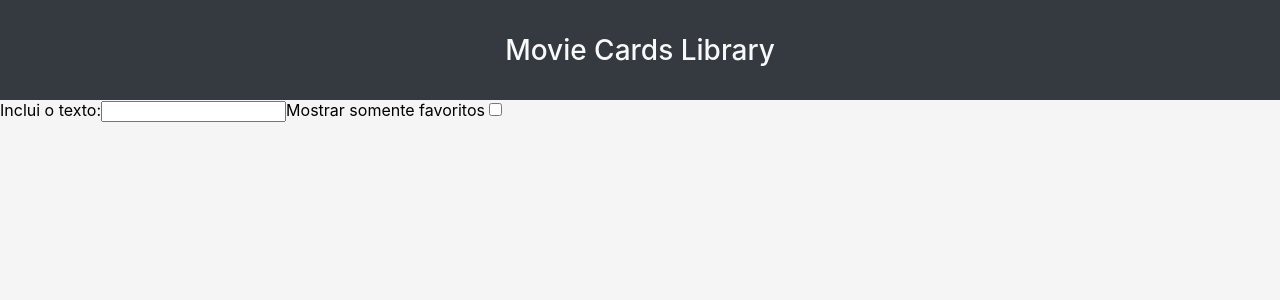
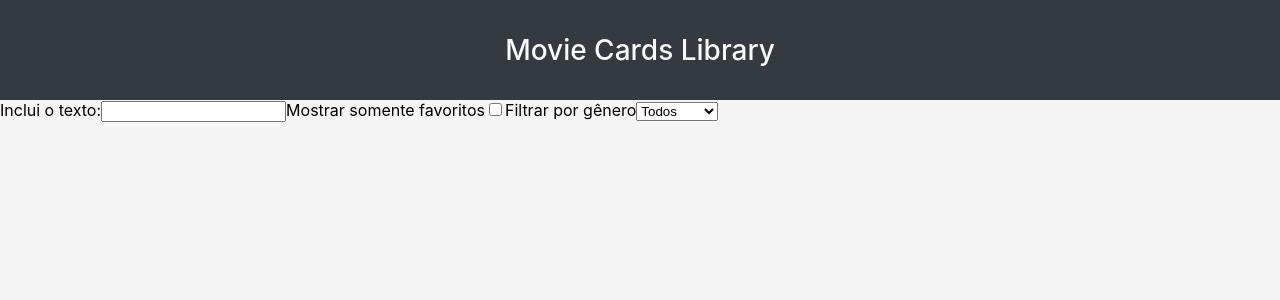
Before and after one commit to thosijulio/trybe-projects, a React (Create React App) app in the folder 2.FRONT-END/12.3-MOVIE-CARDS-LIBRARY-STATEFUL/: page / in a window 1280 px wide. Shown: the top 300 px of the page. Built offline with nearby package versions, Linux system fonts and the light colour scheme; the HTML template or start-up script is replaced by a standard one.

Commit message:
resolucao exercicio 5

```diff
--- a/2.FRONT-END/12.3-MOVIE-CARDS-LIBRARY-STATEFUL/src/components/SearchBar.jsx
+++ b/2.FRONT-END/12.3-MOVIE-CARDS-LIBRARY-STATEFUL/src/components/SearchBar.jsx
@@ -4,12 +4,8 @@ import PropTypes from 'prop-types';
 
 class SearchBar extends React.Component {
   render() {
-    const {
-      bookmarkedOnly,
-      onBookmarkedChange,
-      searchText,
-      onSearchTextChange,
-    } = this.props;
+    const { bookmarkedOnly, searchText, selectedGenre } = this.props;
+    const { onBookmarkedChange, onSearchTextChange, onSelectedGenreChange } = this.props;
 
     return (
       <form data-testid="search-bar-form">
@@ -35,6 +31,21 @@ class SearchBar extends React.Component {
             data-testid="checkbox-input"
           />
         </label>
+        <label htmlFor="search-bar-select" data-testid="select-input-label">
+          Filtrar por gênero
+          <select
+            id="search-bar-select"
+            name="search-bar-select"
+            value={ selectedGenre }
+            onChange={ onSelectedGenreChange }
+            data-testid="select-input"
+          >
+            <option value="" datatestid="select-option">Todos</option>
+            <option value="action" datatestid="select-option">Ação</option>
+            <option value="comedy" datatestid="select-option">Comédia</option>
+            <option value="thriller" datatestid="select-option">Suspense</option>
+          </select>
+        </label>
       </form>
     );
   }
@@ -43,8 +54,10 @@ class SearchBar extends React.Component {
 SearchBar.propTypes = {
   bookmarkedOnly: PropTypes.bool.isRequired,
   searchText: PropTypes.string.isRequired,
+  selectedGenre: PropTypes.string.isRequired,
+  onBookmarkedChange: PropTypes.func.isRequired,
   onSearchTextChange: PropTypes.func.isRequired,
-  onBookmarkedChange: PropTypes.func.isRequired,
+  onSelectedGenreChange: PropTypes.func.isRequired,
 };
 
 export default SearchBar;
```
